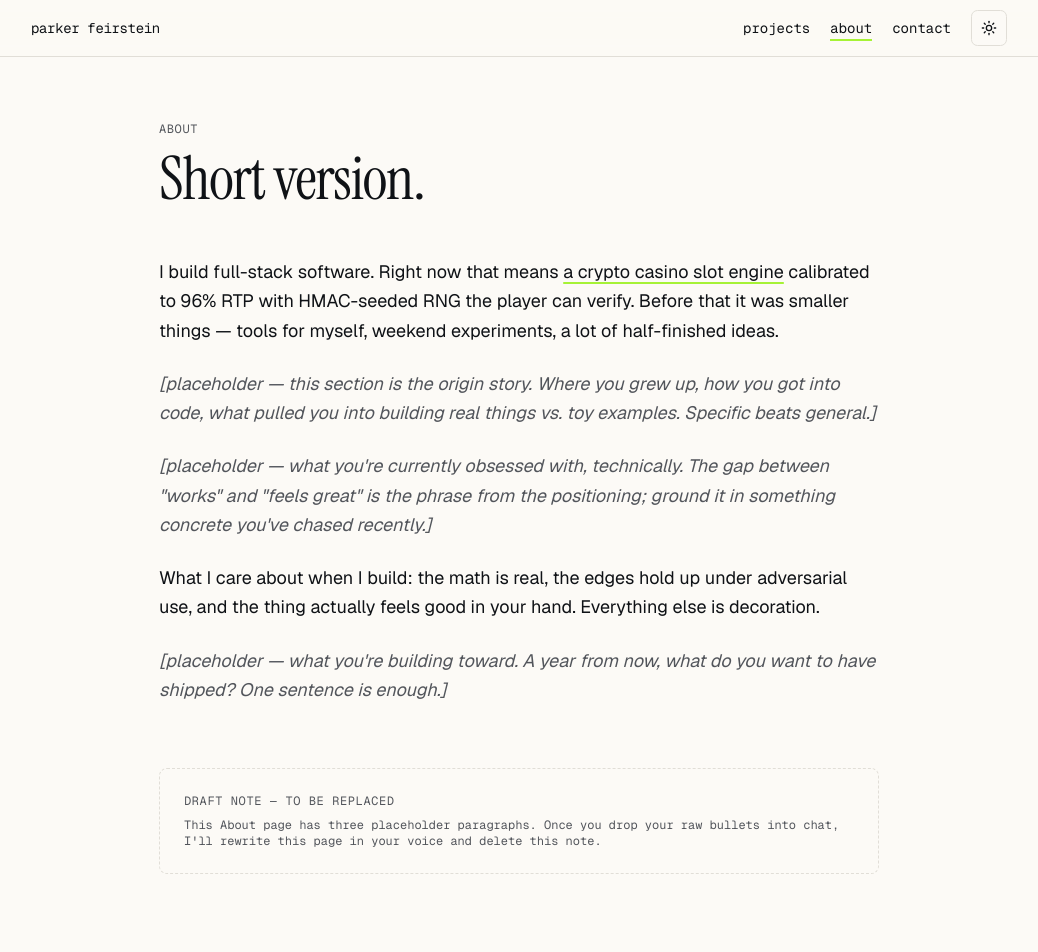
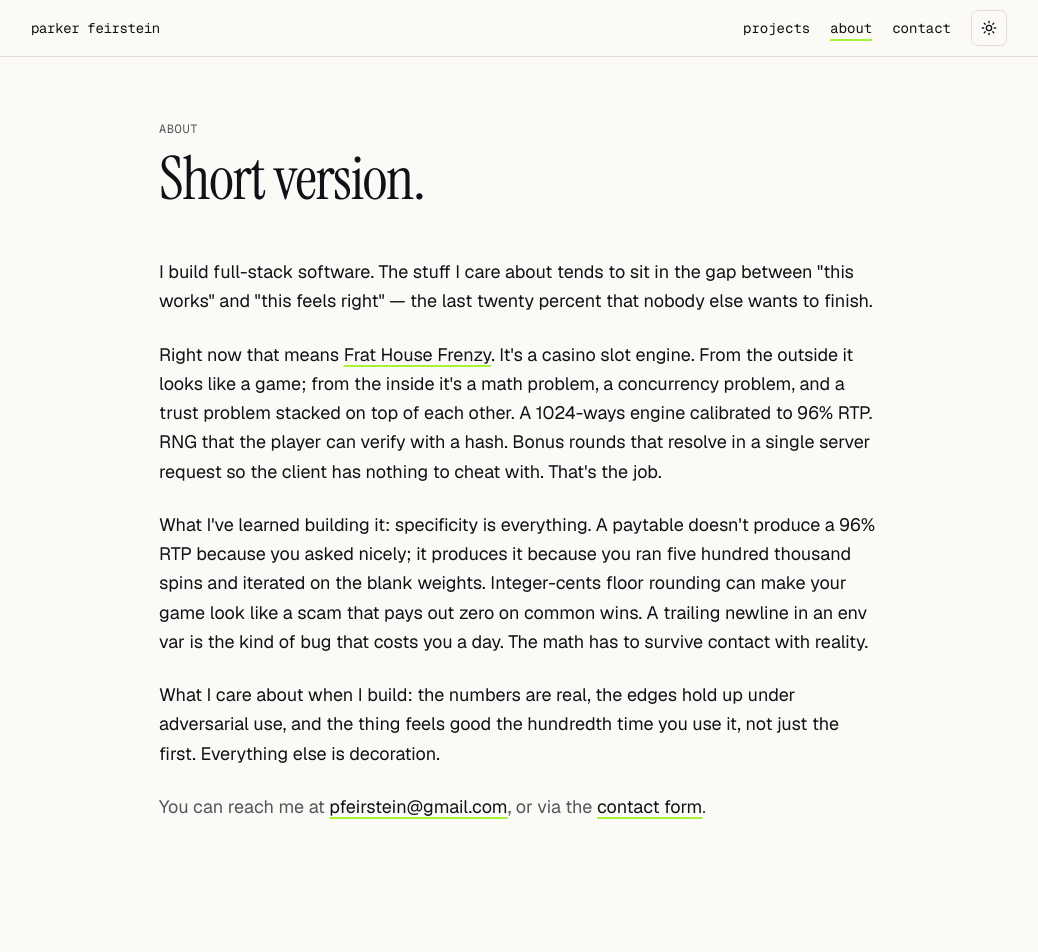
Before and after one commit to Parker05f/portfolio, a Next.js app: page /about in a window 1280 px wide. Shown: the top 952 px of the page, without its empty margins (121-1159 px from the left). Built offline with nearby package versions, Linux system fonts and the light colour scheme.

Commit message:
feat: rewrite About page grounded in real work (no invented bio)

```diff
--- a/app/about/page.tsx
+++ b/app/about/page.tsx
@@ -1,23 +1,15 @@
 import type { Metadata } from "next";
+import Link from "next/link";
 import { Reveal } from "@/components/motion/reveal";
 import { PageTransition } from "@/components/motion/page-transition";
+import { site } from "@/lib/site";
 
 export const metadata: Metadata = {
   title: "About",
   description:
-    "Who I am, how I got here, and what I'm building now.",
+    "Short version: I build full-stack software and care about the last 20% nobody else wants to finish.",
 };
 
-/**
- * TODO(parker): replace this copy with your own bullets. This is currently
- * a neutral draft that sounds like "direct, dry, specific" voice but doesn't
- * say anything only you could say. Grading is explicit that this page loses
- * points if it reads as AI template. Rewrite in first person with:
- *   - a specific origin moment (not "always loved computers")
- *   - what you're currently obsessed with
- *   - a concrete next step / what you're building toward
- *   - at least one odd detail only you know
- */
 export default function AboutPage() {
   return (
     <PageTransition>
@@ -34,64 +26,73 @@ export default function AboutPage() {
         <div className="space-y-6 text-lg leading-relaxed text-pretty">
           <Reveal>
             <p>
-              I build full-stack software. Right now that means{" "}
-              <a
-                href="/projects#frat-house-frenzy"
-                className="underline decoration-signal decoration-2 underline-offset-4"
-              >
-                a crypto casino slot engine
-              </a>{" "}
-              calibrated to 96% RTP with HMAC-seeded RNG the player can verify.
-              Before that it was smaller things — tools for myself, weekend
-              experiments, a lot of half-finished ideas.
+              I build full-stack software. The stuff I care about tends to sit
+              in the gap between &quot;this works&quot; and &quot;this feels
+              right&quot; — the last twenty percent that nobody else wants to
+              finish.
             </p>
           </Reveal>
 
           <Reveal delay={0.05}>
-            <p className="text-muted-foreground italic">
-              [placeholder — this section is the origin story. Where you
-              grew up, how you got into code, what pulled you into building
-              real things vs. toy examples. Specific beats general.]
+            <p>
+              Right now that means{" "}
+              <Link
+                href="/projects#frat-house-frenzy"
+                className="underline decoration-signal decoration-2 underline-offset-4"
+              >
+                Frat House Frenzy
+              </Link>
+              . It&apos;s a casino slot engine. From the outside it looks like
+              a game; from the inside it&apos;s a math problem, a concurrency
+              problem, and a trust problem stacked on top of each other. A
+              1024-ways engine calibrated to 96% RTP. RNG that the player can
+              verify with a hash. Bonus rounds that resolve in a single server
+              request so the client has nothing to cheat with. That&apos;s the
+              job.
             </p>
           </Reveal>
 
           <Reveal delay={0.1}>
-            <p className="text-muted-foreground italic">
-              [placeholder — what you&apos;re currently obsessed with,
-              technically. The gap between &quot;works&quot; and &quot;feels
-              great&quot; is the phrase from the positioning; ground it in
-              something concrete you&apos;ve chased recently.]
+            <p>
+              What I&apos;ve learned building it: specificity is everything. A
+              paytable doesn&apos;t produce a 96% RTP because you asked nicely;
+              it produces it because you ran five hundred thousand spins and
+              iterated on the blank weights. Integer-cents floor rounding can
+              make your game look like a scam that pays out zero on common
+              wins. A trailing newline in an env var is the kind of bug that
+              costs you a day. The math has to survive contact with reality.
             </p>
           </Reveal>
 
           <Reveal delay={0.15}>
             <p>
-              What I care about when I build: the math is real, the edges hold
-              up under adversarial use, and the thing actually feels good in
-              your hand. Everything else is decoration.
+              What I care about when I build: the numbers are real, the edges
+              hold up under adversarial use, and the thing feels good the
+              hundredth time you use it, not just the first. Everything else
+              is decoration.
             </p>
           </Reveal>
 
           <Reveal delay={0.2}>
-            <p className="text-muted-foreground italic">
-              [placeholder — what you&apos;re building toward. A year from
-              now, what do you want to have shipped? One sentence is enough.]
+            <p className="text-muted-foreground">
+              You can reach me at{" "}
+              <Link
+                href={`mailto:${site.email}`}
+                className="text-foreground underline decoration-signal decoration-2 underline-offset-4"
+              >
+                {site.email}
+              </Link>
+              , or via the{" "}
+              <Link
+                href="/contact"
+                className="text-foreground underline decoration-signal decoration-2 underline-offset-4"
+              >
+                contact form
+              </Link>
+              .
             </p>
           </Reveal>
         </div>
-
-        <Reveal delay={0.3}>
-          <div className="mt-16 rounded-lg border border-dashed border-border p-6 font-mono text-xs text-muted-foreground">
-            <p className="uppercase tracking-wider">
-              draft note — to be replaced
-            </p>
-            <p className="mt-2 normal-case">
-              This About page has three placeholder paragraphs. Once you drop
-              your raw bullets into chat, I&apos;ll rewrite this page in your
-              voice and delete this note.
-            </p>
-          </div>
-        </Reveal>
       </section>
     </PageTransition>
   );
```
